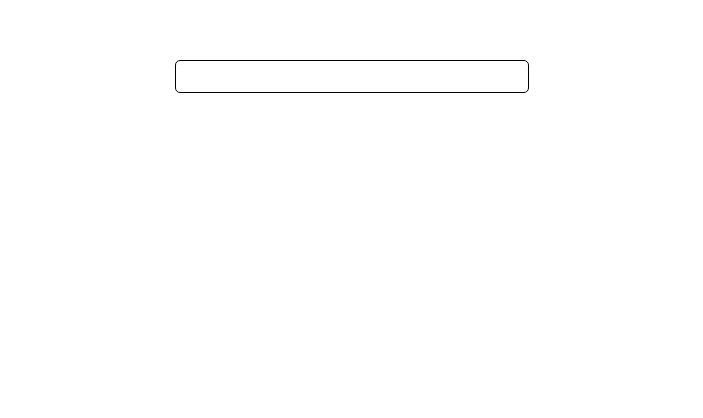
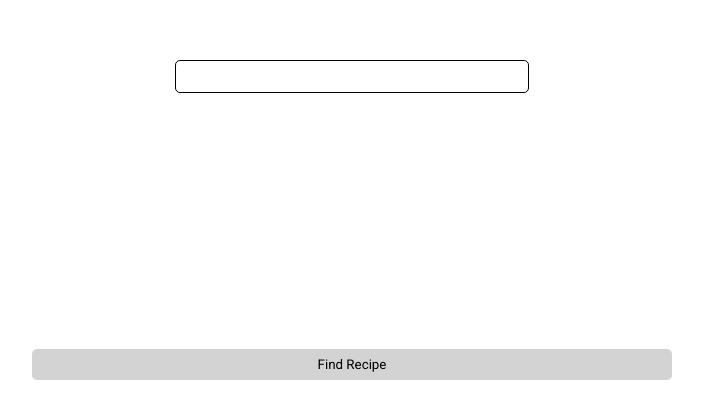
Before and after one commit to DilanAtomica/meal-app, a React (Create React App) app: page /ingredients in a window 1280 px wide. Shown: the part 180-598 px from the top of the page, without its empty margins (288-991 px from the left). Built offline with nearby package versions, Linux system fonts and the light colour scheme.

Commit message:
Added the recipes page files and sent the api url as a url parameter for the recipes page

```diff
--- a/src/App.js
+++ b/src/App.js
@@ -12,6 +12,7 @@ function App() {
           <Route path="/" element={<> <FrontPage /> </>} />
           <Route path="/ingredients" element={<> <IngredientsPage /> </>} />
           <Route path="/nutrients" element={<> <NutrientsPage /> </>} />
+            <Route path="/recipes/:apiUrl" element={<>  </>} />
         </Routes>
       </BrowserRouter>
     </div>
--- a/src/Pages/IngredientsPage/IngredientsPage.css
+++ b/src/Pages/IngredientsPage/IngredientsPage.css
@@ -79,6 +79,7 @@
     display: flex;
     flex-wrap: wrap;
     margin-top: 1rem;
+    font-size: 0.8rem;
 }
 
 .ingredient {
@@ -112,3 +113,17 @@
     border-radius: 50px;
     color: #CA1929;
 }
+
+.findRecipeButton {
+    width: 100%;
+    padding: 0.5rem;
+    border-radius: 5px;
+    border: none;
+    background-color: lightgray;
+    cursor: pointer;
+    transition: 0.2s;
+}
+
+.findRecipeButton:hover {
+    background-color: gray;
+}
--- a/src/Pages/IngredientsPage/IngredientsPage.js
+++ b/src/Pages/IngredientsPage/IngredientsPage.js
@@ -3,8 +3,11 @@ import "./IngredientsPage.css";
 import { TiDelete } from 'react-icons/ti';
 import {AiOutlinePlus} from 'react-icons/ai'
 import axios from "axios";
+import {useNavigate} from "react-router-dom";
 
 function IngredientsPage(props) {
+
+    let navigate = useNavigate();
 
     const [searchedIngredients, setSearchedIngredients] = useState([]);
 
@@ -47,7 +50,6 @@ function IngredientsPage(props) {
         const ingredientName = e.target.getAttribute("data-name");
         const ingredientImage = e.target.getAttribute("data-image");
         if(ingredientName === null) return
-        console.log(ingredientName);
 
         setAddedIngredients([...addedIngredients,
              {
@@ -63,6 +65,18 @@ function IngredientsPage(props) {
             return ingredient.name !== ingredientName;
         });
         setAddedIngredients(newList);
+    }
+
+    const getRecipes = () => {
+        let ingredients = "";
+        for(let i = 0; i < addedIngredients.length - 1; i++) {
+            ingredients = ingredients + addedIngredients[i].name + ",";
+        }
+
+        const apiUrl = "https://api.spoonacular.com/recipes/findByIngredients?ingredients=" + ingredients +
+            "&apiKey=19cbc6a6b21d4037815a9a3a15f7d294";
+
+        navigate("/ingredients/" + apiUrl);
     }
 
     return (
@@ -92,6 +106,8 @@ function IngredientsPage(props) {
                     ))}
 
                 </div>
+
+                <button onClick={getRecipes} className="findRecipeButton">Find Recipe</button>
             </div>
         </div>
     );
--- /dev/null
+++ b/src/Pages/RecipesPage/RecipesPage.css
@@ -0,0 +1,3 @@
+.recipesPage {
+
+}
```
Also changed, not shown: src/Pages/RecipesPage/RecipesPage.js (added, +16 -0 lines).
